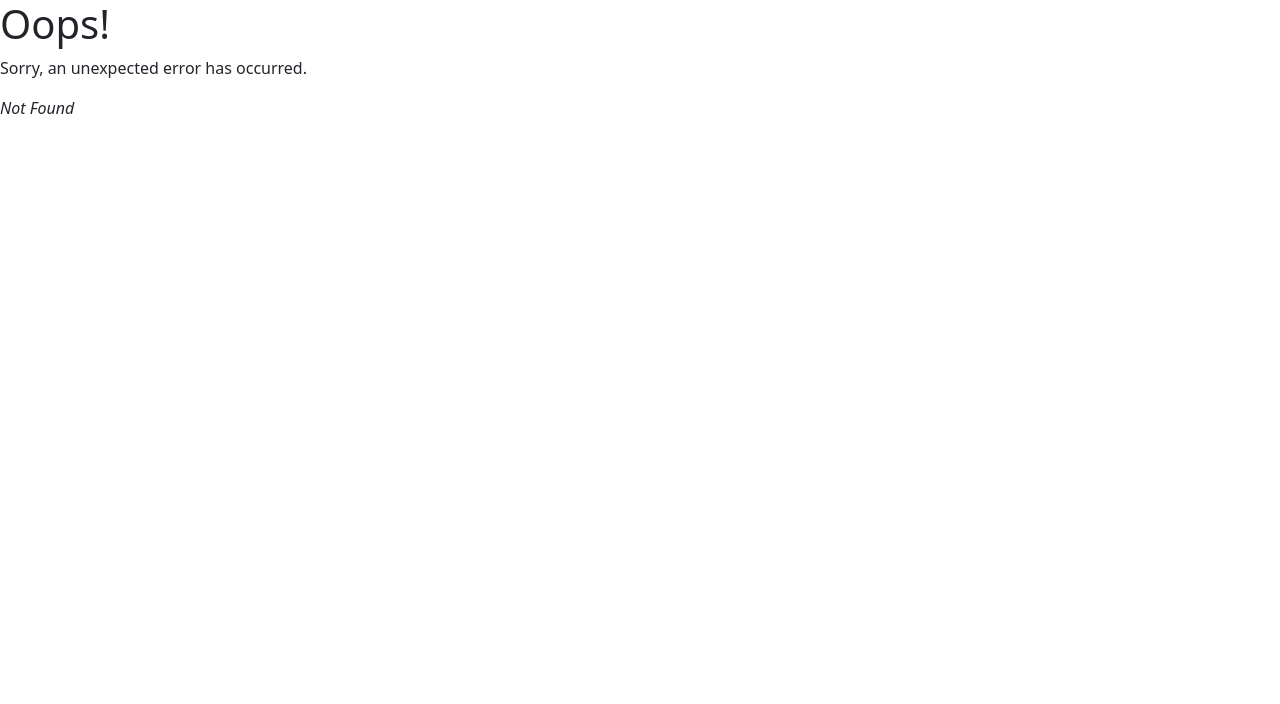
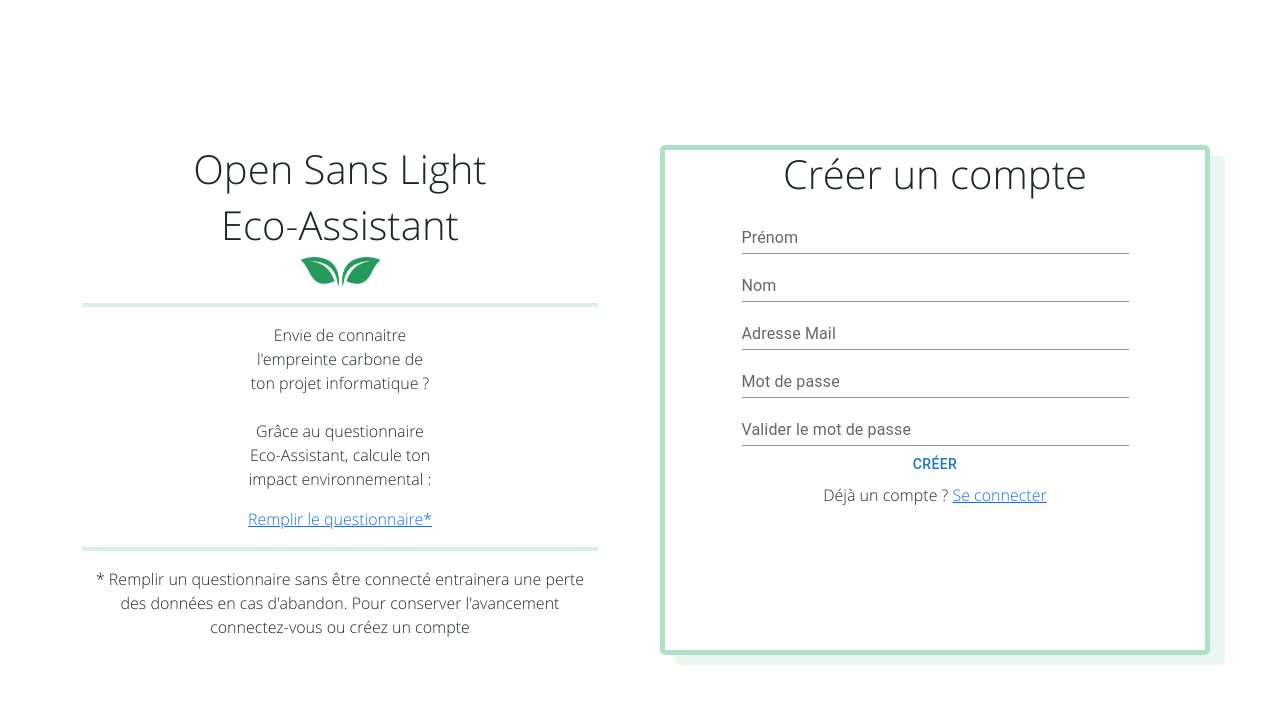
Before and after one commit to GuillaumeDOMART/Eco-Assistant, a React (Create React App) app in the folder front/: page /connexion in a window 1280 px wide. Before the commit this address had no page. Shown: the top 704 px of the page. Built offline with nearby package versions, Linux system fonts and the light colour scheme.

Commit message:
feat : page d'accueil presque complete, css inclus et font ajoutée

```diff
--- /dev/null
+++ b/front/src/Connection/Connection.css
@@ -0,0 +1,42 @@
+@font-face {
+    font-family: "OpenSansLight";   /*Can be any text*/
+    src: local("OpenSans-Light"),
+    url("../font/OpenSans-Light.ttf") format("truetype");
+}
+
+h1 {
+    text-align: center;
+}
+
+.container {
+    position: absolute;
+    left: 50%;
+    top: 50%;
+    transform: translate(-50%, -50%);
+    font-family: OpenSansLight, serif;
+}
+
+.textfield {
+    width : 75%;
+}
+
+hr {
+    border: 2px solid #64c692;
+}
+
+.leaves {
+    height:30px;
+}
+
+.left {
+    margin-right : 25px;
+    text-align : center;
+}
+
+.right {
+    margin-left:25px;
+    border-radius: 5px;
+    border: 5px solid #aee1c6;
+    box-shadow: 15px 10px 1px #EAF7F0;
+    text-align:center;
+}
--- a/front/src/Connection/Connection.js
+++ b/front/src/Connection/Connection.js
@@ -1,32 +1,50 @@
-import {Button, Col, Container, Row} from "react-bootstrap";
+import {Col, Container, Row} from "react-bootstrap";
 import {useForm} from "react-hook-form";
-import {Input} from "@mui/material";
+import {Button, TextField} from "@mui/material";
+import leaves from './leaves.png';
+import "./Connection.css"
 
 function Connection() {
     const {register, handleSubmit} = useForm();
     return (
-       <>
            <Container>
                <Row>
                    <Col
-                       style={{backgroundColor:"green", margin:"10px"}}>
-                       <p>Test</p>
+                       className="left"
+                   >
+                       <h1>Open Sans Light</h1>
+                       <h1>Eco-Assistant</h1>
+                       <img className="leaves" src={require('./leaves.png')}  alt={"leaves"}/>
+                       <hr/>
+                       <p>Envie de connaitre<br/>
+                       l'empreinte carbone de<br/>
+                       ton projet informatique ?<br/>
+                           <br/>
+                       Grâce au questionnaire<br/>
+                       Eco-Assistant, calcule ton<br/>
+                       impact environnemental :</p>
+                       <a href="/questionnaire">Remplir le questionnaire*</a>
+                       <hr/>
+                       <p>* Remplir un questionnaire sans être connecté entrainera une perte<br/>
+                       des données en cas d'abandon. Pour conserver l'avancement<br/>
+                       connectez-vous ou créez un compte</p>
                    </Col>
                    <Col
-                       style={{backgroundColor:"pink", margin:"10px"}}>
+                       className="right"
+                   >
                        <h1>Créer un compte</h1>
                        <form onSubmit={handleSubmit}>
-                            <Input type={"text"} placeholder={"Prénom"}/><br/>
-                           <Input type={"text"} placeholder={"Nom"}/><br/>
-                           <Input type={"text"} placeholder={"Adresse Mail"}/><br/>
-                           <Input type={"text"} placeholder={"Mot de passe"}/><br/>
-                           <Input type={"text"} placeholder={"Valider le mot de passe"}/><br/>
-                           <Button type={"submit"} style={{}}>Créer</Button>
+                           <TextField label="Prénom" type="text" variant="standard" className="textfield"/><br/>
+                           <TextField label="Nom" type="text" variant="standard" className="textfield"/><br/>
+                           <TextField label="Adresse Mail" type="email" variant="standard" className="textfield"/><br/>
+                           <TextField label="Mot de passe" type="password" variant="standard" className="textfield"/><br/>
+                           <TextField label="Valider le mot de passe" type="password" variant="standard" className="textfield"/><br/>
+                           <Button type={"submit"} style={{}}>Créer</Button><br/>
+                           <p>Déjà un compte ? <a href="/questionnaire">Se connecter</a></p>
                        </form>
                    </Col>
                </Row>
            </Container>
-       </>
     )
 }
 
--- a/front/src/Quiz/Questionnaire.js
+++ b/front/src/Quiz/Questionnaire.js
@@ -66,6 +66,7 @@ import {useNavigate} from "react-router-dom";
         question.reponses.forEach((value) => {
             buildQuiz(value.questionSuiv, arrayReturn)
         })
+        console.log(arrayReturn)
         return arrayReturn;
     }
 
```
Also changed, not shown: front/src/index.js (+6 -1 lines), front/src/Connection/leaves.png (added), front/src/font/OpenSans-Light.ttf (added).
